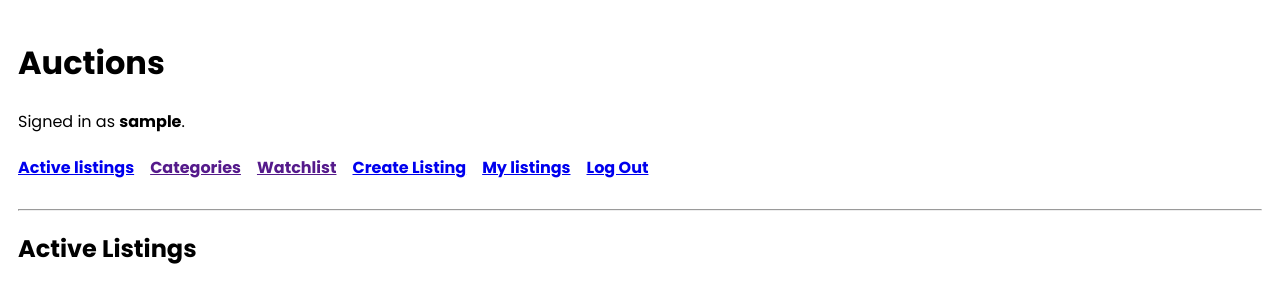
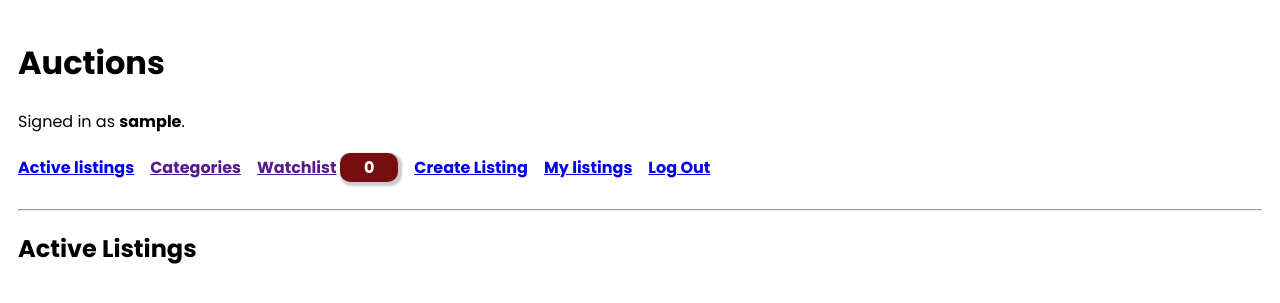
Before and after one commit to Elomolina/cs50w-project-2-commerce, a Django app: page / in a window 1280 px wide. Shown: the top 303 px of the page. Run offline with Django 3.2, Linux system fonts and the light colour scheme; the visitor is signed in with stand-in values (Sample User, id 1); data that the repository does not hold is empty.

Commit message:
Added watchlist to session

```diff
--- a/auctions/static/auctions/styles.css
+++ b/auctions/static/auctions/styles.css
@@ -97,6 +97,16 @@ body {
 {
     background-color: #ffd4d4;
 }
+.watchlist_count
+{
+    background-color: rgb(117, 14, 14);
+    padding: 0.2em;
+    padding-left: 1.5em;
+    padding-right: 1.5em;
+    color: white;
+    border-radius: 10px;
+    box-shadow: 2px 2px 2px 2px rgba(0,0,0,0.2);
+}
 @media(max-width:600px)
 {
     .main
--- a/auctions/templates/auctions/layout.html
+++ b/auctions/templates/auctions/layout.html
@@ -29,7 +29,7 @@
                     <a href="">Categories</a>
                 </h4>
                 <h4>
-                    <a href="">Watchlist</a>
+                    <a href="">Watchlist</a> <span class="watchlist_count">{{request.session.watchlist_count}}</span>
                 </h4>
                 <h4>
                     <a href="{% url 'create_listing'%}">Create Listing</a>
--- a/auctions/views.py
+++ b/auctions/views.py
@@ -4,15 +4,20 @@ from django.db import IntegrityError
 from django.http import HttpResponse, HttpResponseRedirect
 from django.db.models import Max
 from django.shortcuts import render, redirect
+from django.forms.models import model_to_dict
 from django.urls import reverse
 from .forms import *
 from .models import *
+import json
 
-#creation of watchlist
-watchlist_list = set()
 
 def index(request):
+    if "watchlist_count" not in request.session:
+            request.session['watchlist_count'] = 0
+    if "watchlist" not in request.session:
+        request.session['watchlist'] = list()
     listings = AuctionListing.objects.all()
+    print(request.session['watchlist_count'])
     return render(request, "auctions/index.html", {
         "listings":listings
         })
@@ -106,6 +111,8 @@ def listing_detail(request, id):
 
 def bids_for_listing(request, id, form, error_bid):
     listing = AuctionListing.objects.get(pk = id)
+    listing_dict = model_to_dict(listing)
+    listing_serialize = json.dumps(listing_dict)
     #get the bids made and the maximum one
     bid = len(Bid.objects.filter(listing_id = listing))
     max_bid = Bid.objects.filter(listing_id = listing).aggregate(Max("bid"))
@@ -114,7 +121,7 @@ def bids_for_listing(request, id, form, error_bid):
         current_bid = "There are no bids placed yet"
     else:
         current_bid = f"The current bid is at ${max_bid['bid__max']}"
-    if listing in watchlist_list:
+    if listing_serialize in request.session['watchlist']:
         return render(request, "auctions/listing_detail.html", {
         "listing": listing,
         "watchlist": 'Remove from watchlist',
@@ -183,12 +190,23 @@ def watchlist(request, id):
     if request.method == "POST":
         state = request.POST
         listing = AuctionListing.objects.get(pk = id)
+        #convert model to  dict
+        listing_dict = model_to_dict(listing)
+        #serialize listing
+        listing_serializada = json.dumps(listing_dict)
         # delete element from watchlist
         if 'remove' in state:
-            watchlist_list.remove(listing)
+            watchlist_nueva = request.session['watchlist']
+            #delete listing from watchlist
+            watchlist_nueva.remove(listing_serializada)
+            request.session['watchlist'] = watchlist_nueva
+            request.session['watchlist_count'] = len(request.session['watchlist'])
             return redirect(reverse("listing_detail", args=[id]))
         #add element to watchlist
         elif 'add' in state:
-            watchlist_list.add(listing)
+            #adds listing to watchlist if not already in it
+            if listing_serializada not in request.session['watchlist']:
+                request.session['watchlist'] += [listing_serializada]
+            request.session['watchlist_count'] = len(request.session['watchlist'])
             return redirect(reverse("listing_detail", args=[id]))
     return redirect(reverse("index"))
```
